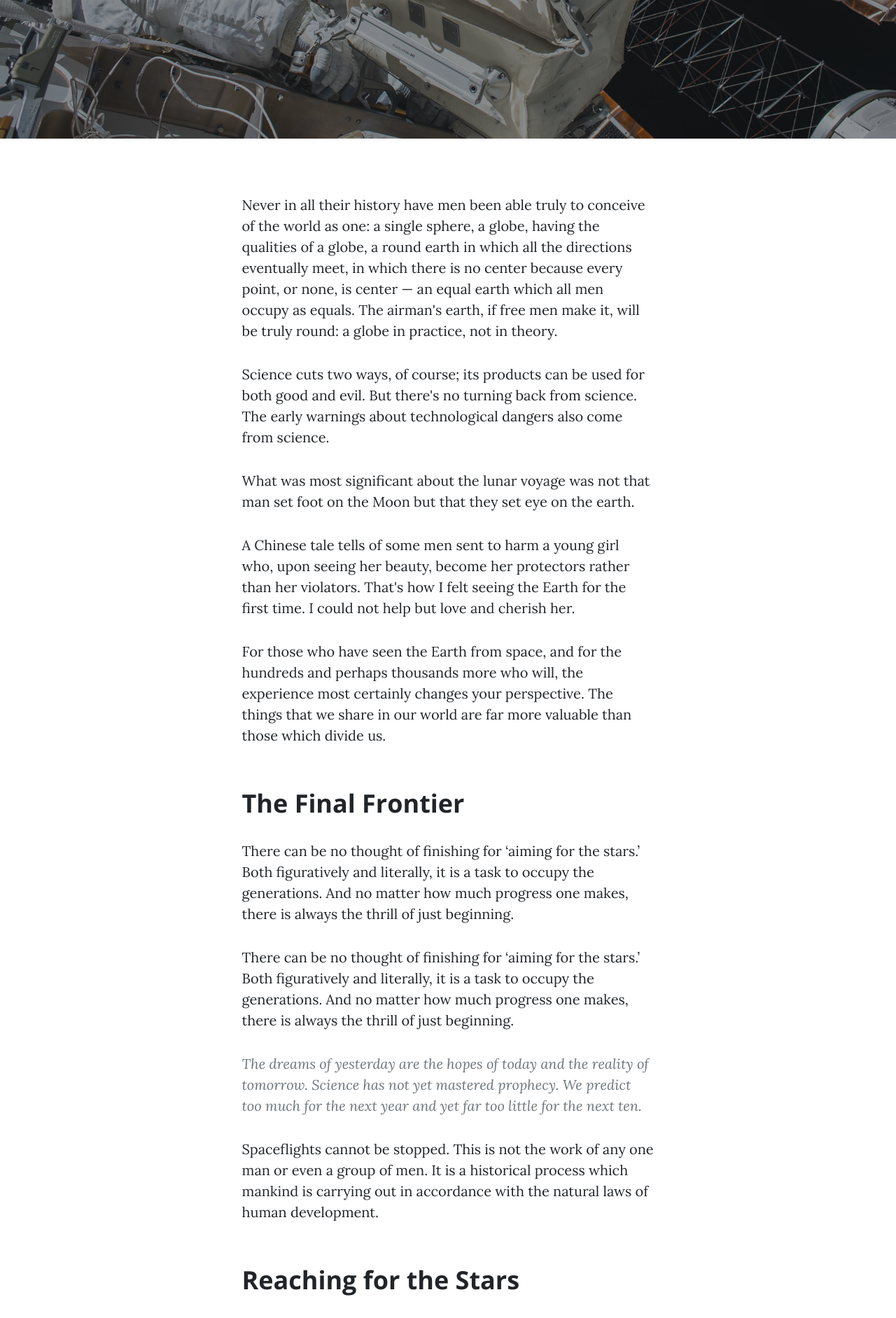
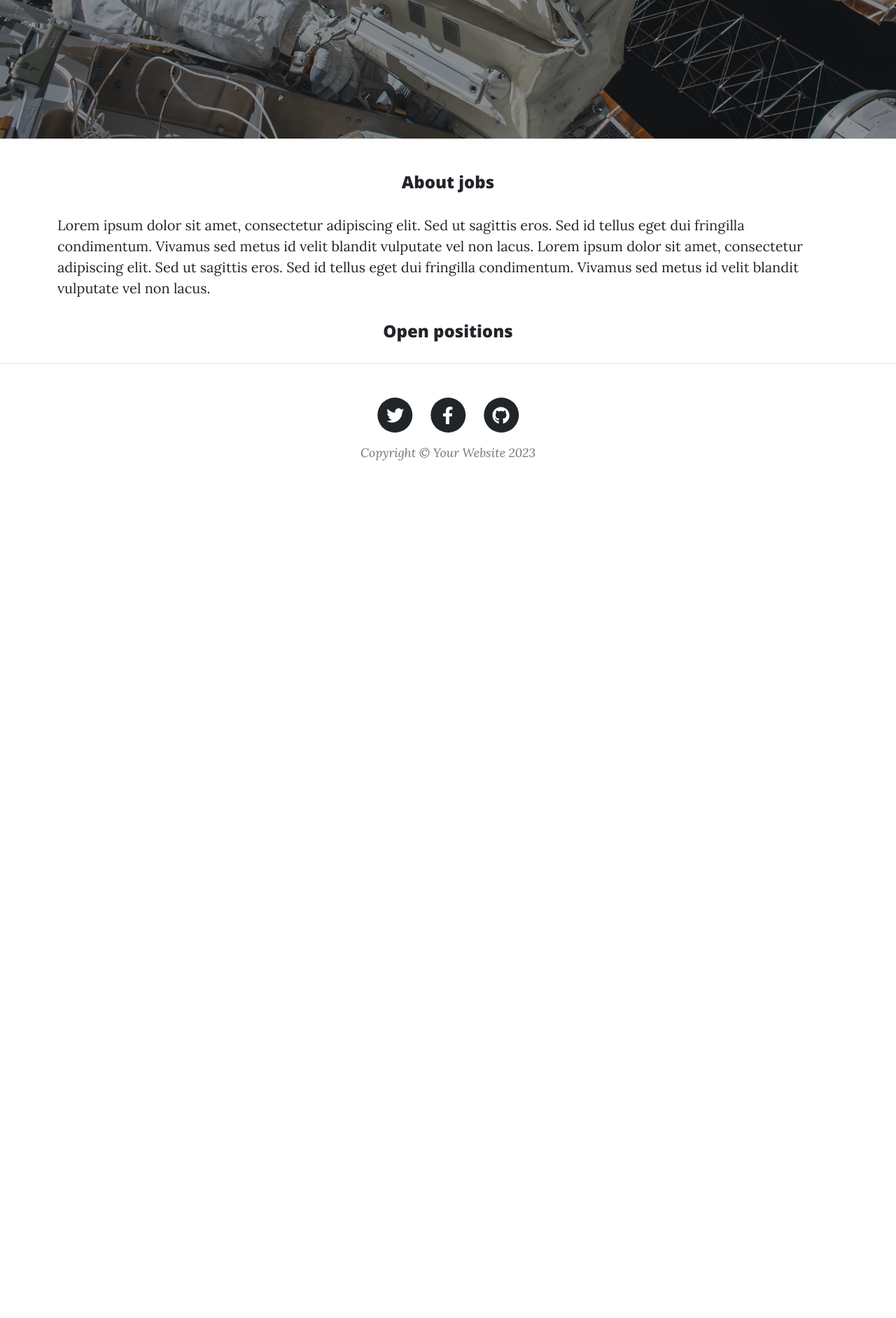
Before and after one commit to Awais-Gilal/awais-carrior-website-2.0, a Flask app: page /post in a window 1280 px wide. Shown: the part 603-2486 px from the top of the page at 70% size. After the commit the page ends 1261 px from the top, so only its background shows below. Run offline with Flask 3, Linux system fonts and the light colour scheme; some libraries are stand-ins or nearby versions.

Commit message:
Modified post templates and added databases in files
Database added and templates modified

```diff
--- a/main.py
+++ b/main.py
@@ -1,19 +1,26 @@
 from flask import Flask, render_template
+import json
 
 app = Flask(__name__)
+
+with open("templates/config/config.json") as f:
+  jobs = json.load(f)["JOBS"]
 
 
 @app.route('/')
 def index():
-    return render_template('index.html')
+  return render_template('index.html')
+
 
 @app.route("/about")
 def about():
   return render_template('about.html')
 
+
 @app.route("/contact")
 def contact():
   return render_template("contact.html")
+
 
 @app.route("/post")
 def post():
--- /dev/null
+++ b/templates/config/config.json
@@ -0,0 +1,34 @@
+{
+  "JOBS":[
+    {
+      "id":1,
+      "title":"web developer",
+      "location":"london",
+      "salary":500000
+    },
+    {
+      "id":2,
+      "title":"Android Developer",
+      "location":"canada",
+      "salary":500000
+    },
+    {
+      "id":3,
+      "title":"cyber security",
+      "location":"Turkey",
+      "salary":150000
+    },
+    {
+      "id":4,
+      "title":"Software Developer",
+      "location":"Pakistan",
+      "salary":200000
+    },
+    {
+      "id":5,
+      "title":"Ai Developer",
+      "location":"chaina",
+      "salary":"$95021"
+    }
+  ]
+}
--- a/templates/layout.html
+++ b/templates/layout.html
@@ -6,7 +6,8 @@
         <meta name="description" content="" />
         <meta name="author" content="" />
         <title>Awais Gilal Blog</title>
-        <link rel="icon" type="image/x-icon" href="{{url_for('static', filename='assets/favicon.ico')}}" />
+        <link href="https://cdn.jsdelivr.net/npm/bootstrap@5.3.1/dist/css/bootstrap.min.css" rel="stylesheet" integrity="sha384-4bw+/aepP/YC94hEpVNVgiZdgIC5+VKNBQNGCHeKRQN+PtmoHDEXuppvnDJzQIu9" crossorigin="anonymous">
+        <!--<link rel="icon" type="image/x-icon" href="{{url_for('static', filename='assets/favicon.ico')}}" />-->
         <!-- Font Awesome icons (free version)-->
         <script src="https://use.fontawesome.com/releases/v6.3.0/js/all.js" crossorigin="anonymous"></script>
         <!-- Google fonts-->
--- a/templates/post.html
+++ b/templates/post.html
@@ -20,35 +20,17 @@
             </div>
         </header>
         <!-- Post Content-->
-        <article class="mb-4">
-            <div class="container px-4 px-lg-5">
-                <div class="row gx-4 gx-lg-5 justify-content-center">
-                    <div class="col-md-10 col-lg-8 col-xl-7">
-                        <p>Never in all their history have men been able truly to conceive of the world as one: a single sphere, a globe, having the qualities of a globe, a round earth in which all the directions eventually meet, in which there is no center because every point, or none, is center — an equal earth which all men occupy as equals. The airman's earth, if free men make it, will be truly round: a globe in practice, not in theory.</p>
-                        <p>Science cuts two ways, of course; its products can be used for both good and evil. But there's no turning back from science. The early warnings about technological dangers also come from science.</p>
-                        <p>What was most significant about the lunar voyage was not that man set foot on the Moon but that they set eye on the earth.</p>
-                        <p>A Chinese tale tells of some men sent to harm a young girl who, upon seeing her beauty, become her protectors rather than her violators. That's how I felt seeing the Earth for the first time. I could not help but love and cherish her.</p>
-                        <p>For those who have seen the Earth from space, and for the hundreds and perhaps thousands more who will, the experience most certainly changes your perspective. The things that we share in our world are far more valuable than those which divide us.</p>
-                        <h2 class="section-heading">The Final Frontier</h2>
-                        <p>There can be no thought of finishing for ‘aiming for the stars.’ Both figuratively and literally, it is a task to occupy the generations. And no matter how much progress one makes, there is always the thrill of just beginning.</p>
-                        <p>There can be no thought of finishing for ‘aiming for the stars.’ Both figuratively and literally, it is a task to occupy the generations. And no matter how much progress one makes, there is always the thrill of just beginning.</p>
-                        <blockquote class="blockquote">The dreams of yesterday are the hopes of today and the reality of tomorrow. Science has not yet mastered prophecy. We predict too much for the next year and yet far too little for the next ten.</blockquote>
-                        <p>Spaceflights cannot be stopped. This is not the work of any one man or even a group of men. It is a historical process which mankind is carrying out in accordance with the natural laws of human development.</p>
-                        <h2 class="section-heading">Reaching for the Stars</h2>
-                        <p>As we got further and further away, it [the Earth] diminished in size. Finally it shrank to the size of a marble, the most beautiful you can imagine. That beautiful, warm, living object looked so fragile, so delicate, that if you touched it with a finger it would crumble and fall apart. Seeing this has to change a man.</p>
-                        <a href="#!"><img class="img-fluid" src="assets/img/post-sample-image.jpg" alt="..." /></a>
-                        <span class="caption text-muted">To go places and do things that have never been done before – that’s what living is all about.</span>
-                        <p>Space, the final frontier. These are the voyages of the Starship Enterprise. Its five-year mission: to explore strange new worlds, to seek out new life and new civilizations, to boldly go where no man has gone before.</p>
-                        <p>As I stand out here in the wonders of the unknown at Hadley, I sort of realize there’s a fundamental truth to our nature, Man must explore, and this is exploration at its greatest.</p>
-                        <p>
-                            Placeholder text by
-                            <a href="http://spaceipsum.com/">Space Ipsum</a>
-                            &middot; Images by
-                            <a href="https://www.flickr.com/photos/nasacommons/">NASA on The Commons</a>
-                        </p>
-                    </div>
-                </div>
-            </div>
-        </article>
-        <!-- Footer-->
+<div class="container">
+  <h4>
+    <p class="text-center">About jobs
+    </p>
+  </h4>
+  <p class="lead">Lorem ipsum dolor sit amet, consectetur adipiscing elit. Sed ut sagittis eros. Sed id tellus eget dui fringilla condimentum. Vivamus sed metus id velit blandit vulputate vel non lacus. Lorem ipsum dolor sit amet, consectetur adipiscing elit. Sed ut sagittis eros. Sed id tellus eget dui fringilla condimentum. Vivamus sed metus id velit blandit vulputate vel non lacus. </p>
+  <h4>
+    <p class="text-center">Open positions
+    </p>
+  </h4>
+
+</div>
+
 {% endblock %}
```
